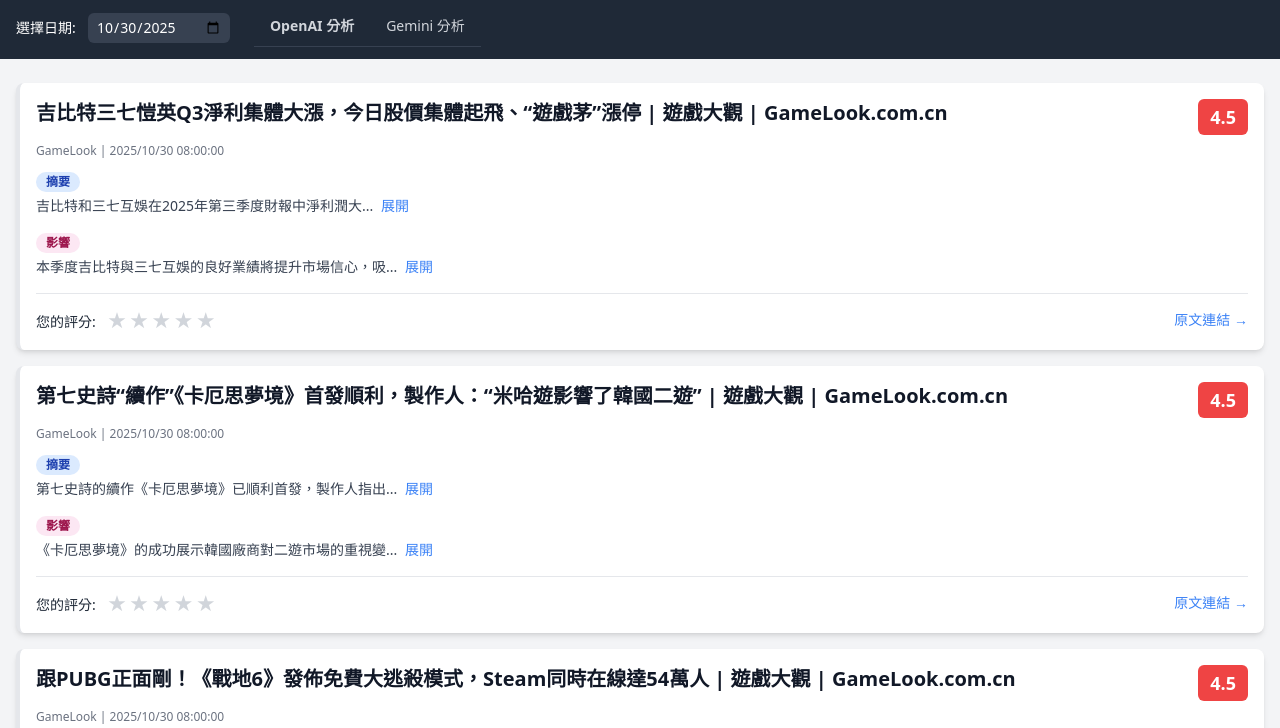
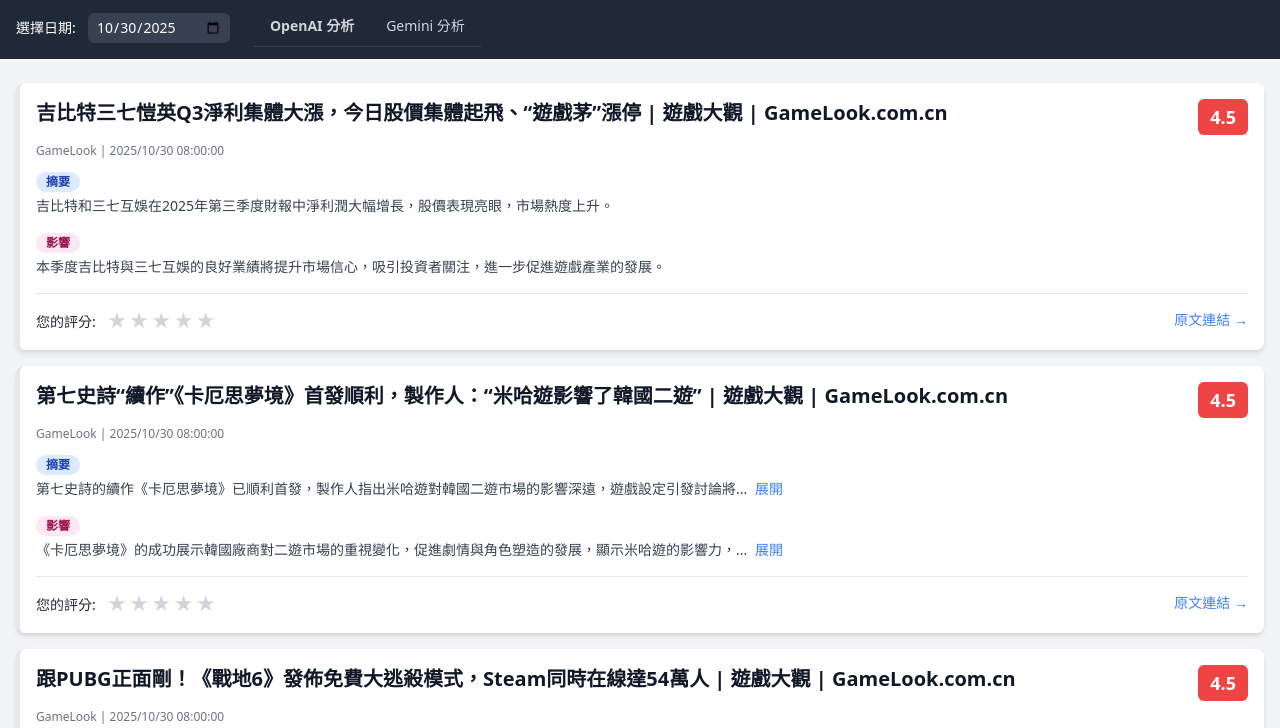
Before and after one commit to geniuskaitw-cmd/game-news-analyzer, a plain HTML site: page index.html in a window 1280 px wide. Shown: the part 72-800 px from the top of the page. Drawn offline with nearby package versions, Linux system fonts and the light colour scheme; no server answers.

Commit message:
Update index.html

```diff
--- a/index.html
+++ b/index.html
@@ -304,8 +304,8 @@
                     }
 
                     // 需求 3：產生可展開的摘要和影響 HTML
-                    const summaryHtml = this.generateExpandableHtml(item.ai_summary, 'summary', index, 25);
-                    const impactHtml = this.generateExpandableHtml(item.ai_impact, 'impact', index, 25);
+                    const summaryHtml = this.generateExpandableHtml(item.ai_summary, 'summary', index, 50);
+                    const impactHtml = this.generateExpandableHtml(item.ai_impact, 'impact', index, 50);
 
                     const cardHtml = `
                         <div class="bg-white p-4 rounded-lg shadow-md border-l-4 border-gray-200 hover:border-blue-400">
```
